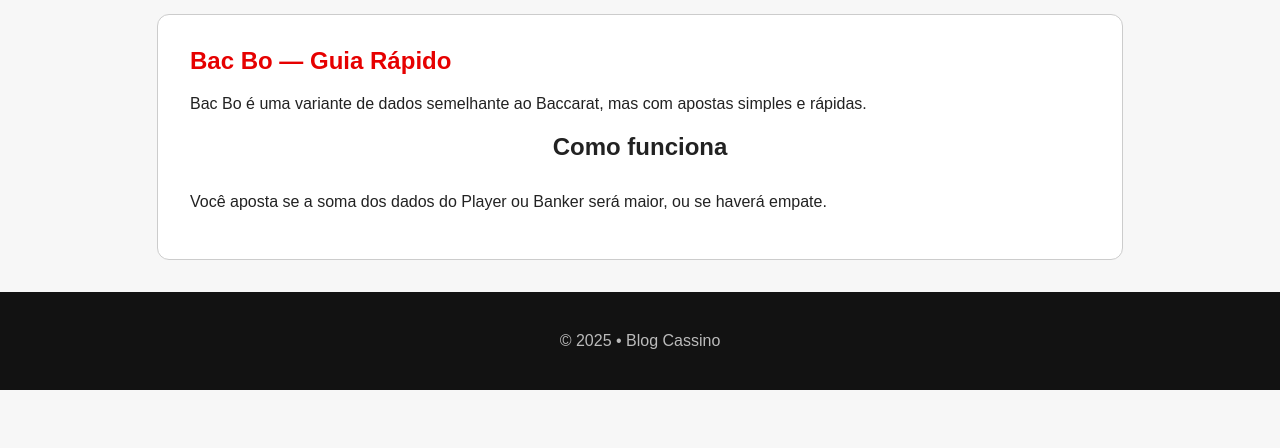
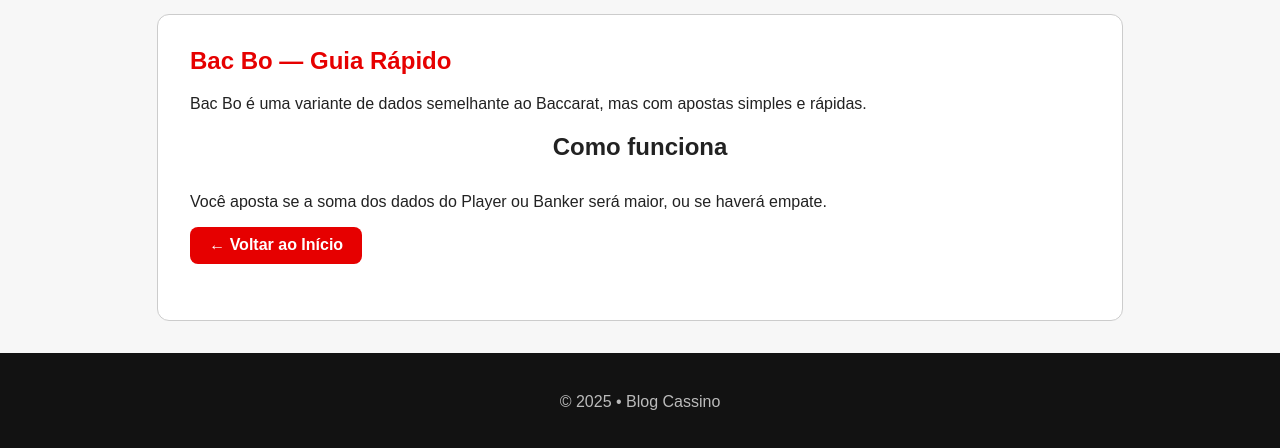
Before and after one commit to Nanduuh/BlogCassino, a plain HTML site: page posts/bacbo.html in a window 1280 px wide. Shown: the part 374-822 px from the top of the page. Before the commit the page ends 800 px from the top, so only its background shows below. Drawn offline with Linux system fonts and the light colour scheme.

Commit message:
BlogCassinoAtualizado

```diff
--- a/posts/bacbo.html
+++ b/posts/bacbo.html
@@ -19,6 +19,8 @@
 <h2>Como funciona</h2>
 <p>Você aposta se a soma dos dados do Player ou Banker será maior, ou se haverá empate.</p>
 
+<a href="../index.html" class="btn-voltar">← Voltar ao Início</a>
+
 </article>
 
 <footer>
--- a/style.css
+++ b/style.css
@@ -108,3 +108,20 @@ footer {
     color: #bbb;
     margin-top: 2rem;
 }
+
+.btn-voltar {
+    display: inline-block;
+    background: #e60000;
+    color: white;
+    padding: 0.6rem 1.2rem;
+    border-radius: 8px;
+    text-decoration: none;
+    font-weight: bold;
+    margin-bottom: 1.5rem;
+    transition: 0.2s;
+}
+
+.btn-voltar:hover {
+    background: #b10000;
+    transform: scale(1.03);
+}
```
Also changed, not shown: posts/blackjack.html (+2 -0 lines), posts/historia.html (+2 -0 lines), posts/poker.html (+2 -0 lines), posts/roleta.html (+2 -0 lines), posts/slots.html (+2 -0 lines).
